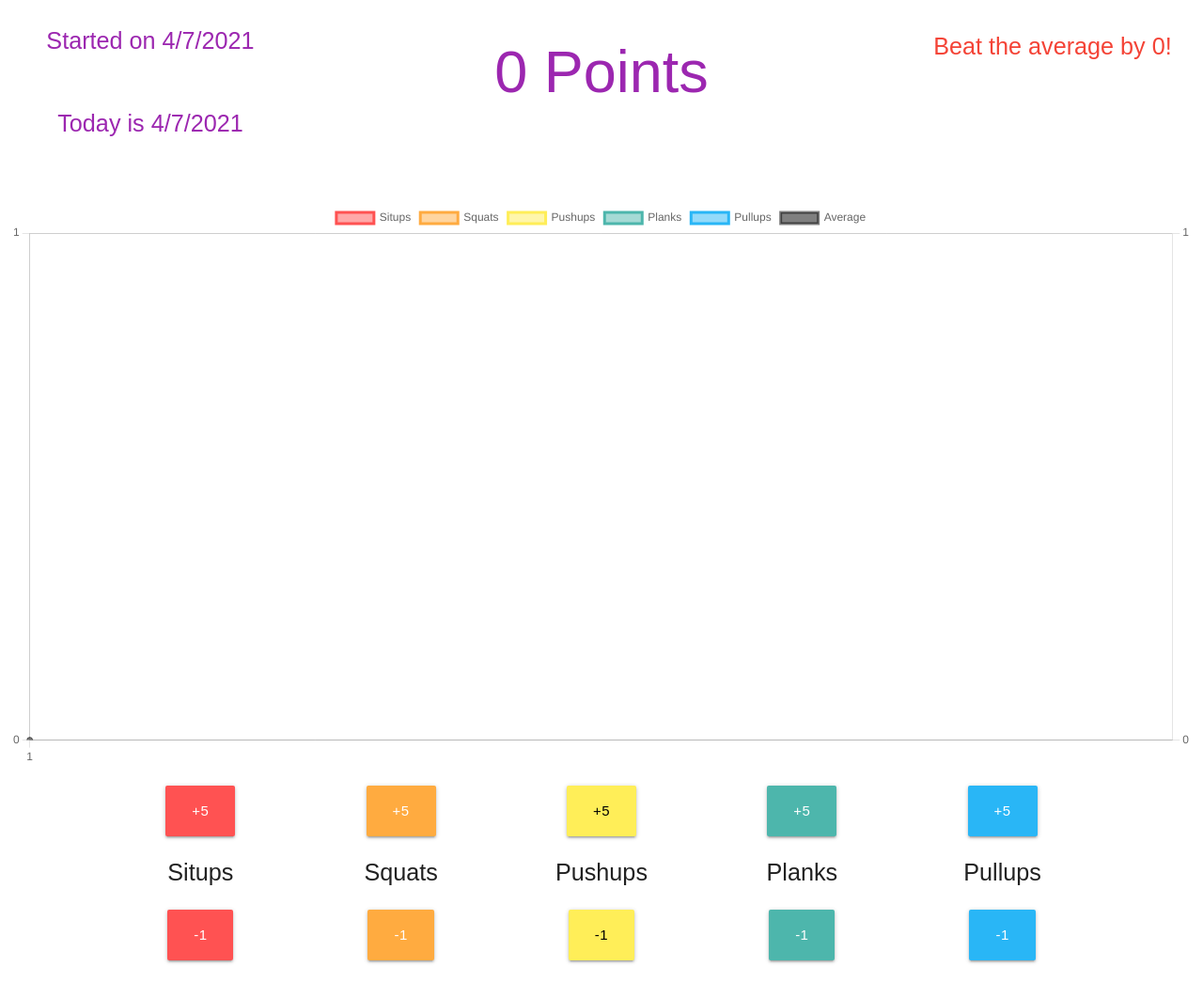
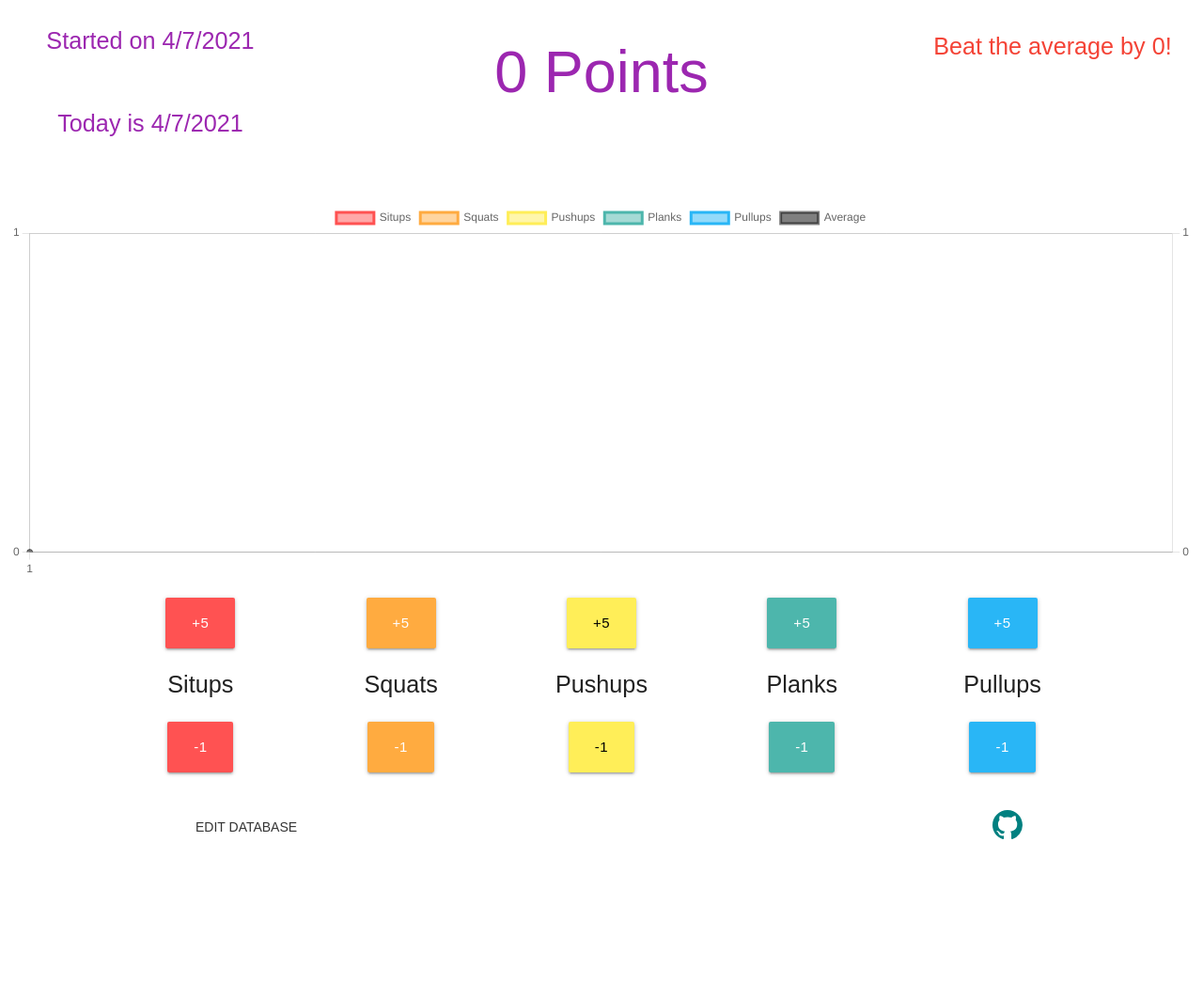
Before and after one commit to IHTFY/workout, a plain HTML site: page index.html in a window 1280 px wide. Shown: the top 1045 px of the page at 94% size. After the commit the page ends 921 px from the top, so only its background shows below. Drawn offline with nearby package versions, Linux system fonts and the light colour scheme.

Commit message:
resizing

```diff
--- a/index.html
+++ b/index.html
@@ -152,7 +152,7 @@
         </div>
       </div>
 
-      <div class="row">
+      <div class="container row">
         <a class="waves-effect waves-light btn-flat modal-trigger" href="#edit"
           >Edit Database</a
         >
--- a/styles.css
+++ b/styles.css
@@ -6,3 +6,7 @@ body {
 #dbText {
   white-space: pre;
 }
+
+#chartContainer {
+  height: 50vh;
+}
```
